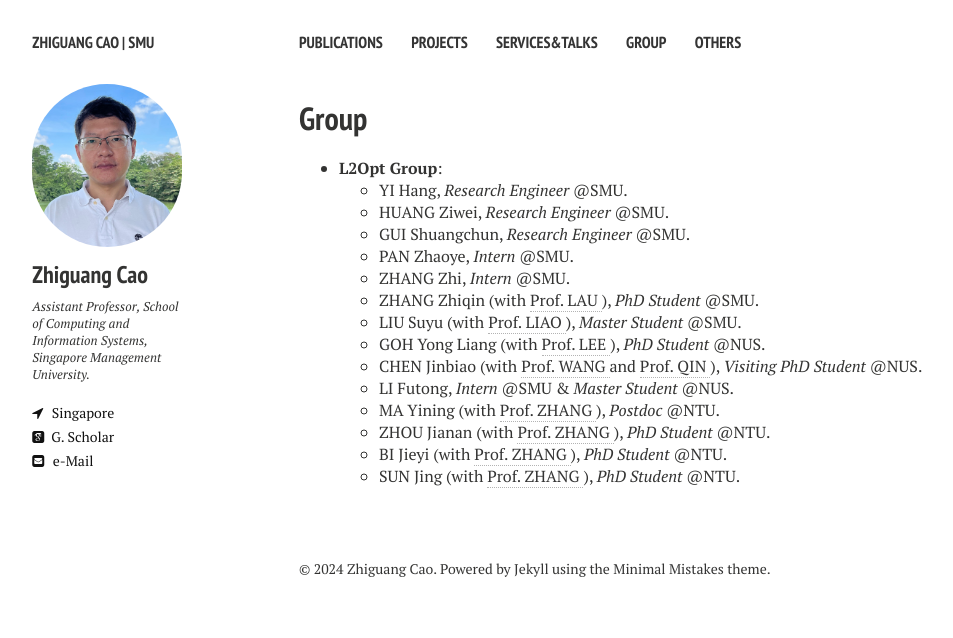
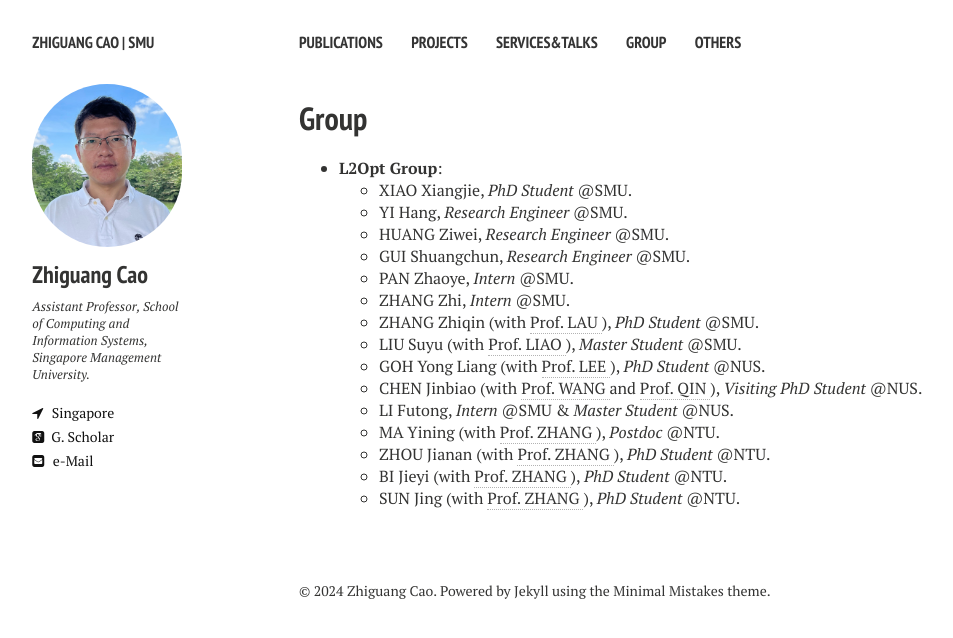
Before and after one commit to zhiguangcaosg/zhiguangcaosg.github.io, a Jekyll site: the page built from group.md, in a window 1280 px wide. Shown: the top 638 px of the page, without its empty margins (21-974 px from the left). Built offline with Jekyll 4.4.1, drawn with Linux system fonts in a browser that asks for light colours; nearby versions of some CDN libraries.

Commit message:
Update group.md

```diff
--- a/group.md
+++ b/group.md
@@ -19,6 +19,8 @@ comments: false
 <li>
 <b>L2Opt Group</b>:
 	<ul>
+	<li> XIAO Xiangjie, <i>PhD Student</i> @SMU.
+	</li>
 	<li> YI Hang, <i>Research Engineer</i> @SMU.
 	</li>
 	<li> HUANG Ziwei, <i>Research Engineer</i> @SMU.
```
